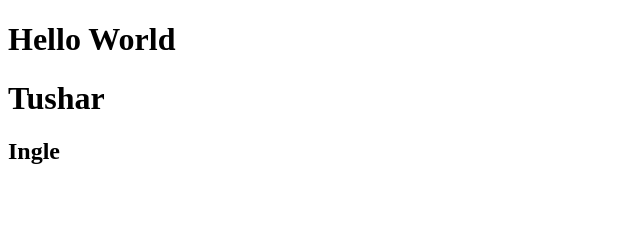
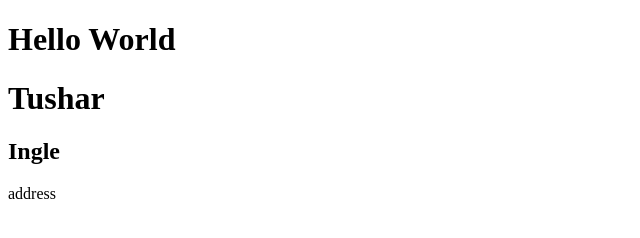
Before and after one commit to tushar270402/cohort-repo, a plain HTML site: page index.html in a window 1280 px wide. Shown: the full height of the page, 0-640 px from the left. Drawn offline with Linux system fonts and the light colour scheme.

Commit message:
Fourth change

```diff
--- a/index.html
+++ b/index.html
@@ -11,6 +11,7 @@
     <h1>Hello World</h1>
     <h1>Tushar</h1>
     <h2>Ingle</h2>
+    <p>address</p>
 </body>
 
 </html>
```
